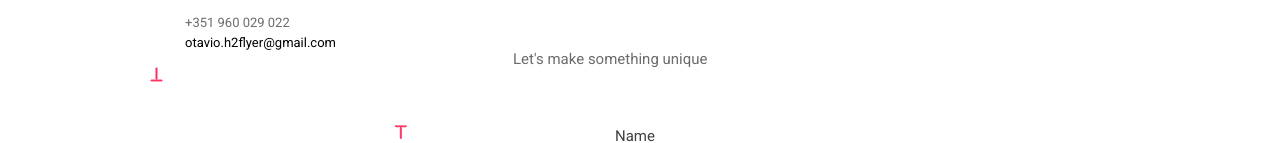
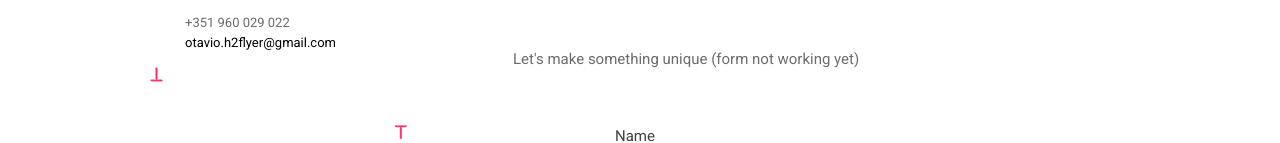
Before and after one commit to h2flyer/otavioasg, a plain HTML site: page contact.html in a window 1280 px wide. Shown: the part 577-720 px from the top of the page. Drawn offline with nearby package versions, Linux system fonts and the light colour scheme; a script that the page names is missing.

Commit message:
Update contact.html

```diff
--- a/contact.html
+++ b/contact.html
@@ -98,7 +98,7 @@
                         <img src="images/animation2.gif" alt="" />
                     </div>
                     <p>
-                        Let's make something unique
+                        Let's make something unique (form not working yet)
                     </p>
                     <br>
                     <br>
```
